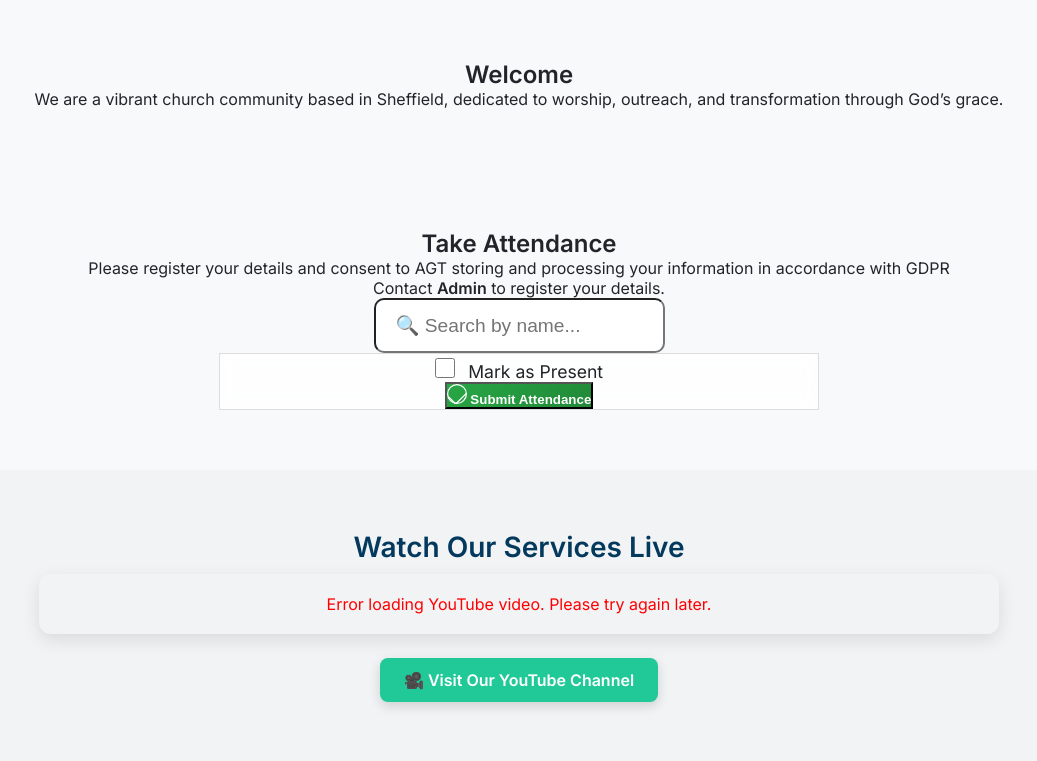
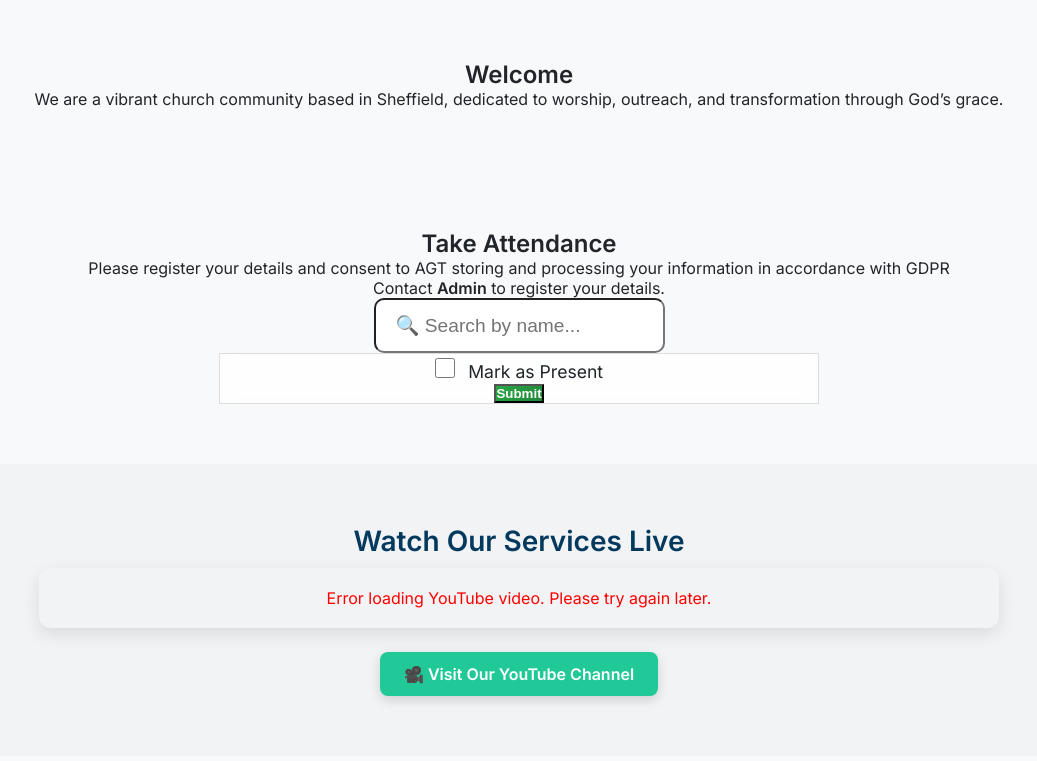
Before and after one commit to Tunnox/AGTWeb, a Flask app: page / in a window 1280 px wide. Shown: the part 265-1026 px from the top of the page, without its empty margins (121-1158 px from the left). Run offline with Flask 3, Linux system fonts and the light colour scheme; some libraries are stand-ins or nearby versions.

Commit message:
Update main.html

```diff
--- a/api/templates/main.html
+++ b/api/templates/main.html
@@ -305,11 +305,7 @@ header::after {
     </div>
 
     <button id="submitAttendance" class="btn w-100 d-flex align-items-center justify-content-center gap-2 py-2 px-4 rounded-3 shadow-sm border-0" style="background: linear-gradient(135deg, #28a745, #218838); color: white; font-weight: 600; transition: background 0.3s ease;">
-  <svg xmlns="http://www.w3.org/2000/svg" width="20" height="20" fill="currentColor" class="bi bi-check-circle" viewBox="0 0 16 16">
-    <path d="M15.854 7.146a.5.5 0 0 0-.708 0L7 15.293 1.854 10.146a.5.5 0 1 0-.708.708l5.5 5.5a.5.5 0 0 0 .708 0l8.5-8.5a.5.5 0 0 0 0-.708z"/>
-    <path d="M8 0a8 8 0 1 0 0 16A8 8 0 0 0 8 0zm0 1a7 7 0 1 1 0 14A7 7 0 0 1 8 1z"/>
-  </svg>
-  Submit Attendance
+  Submit
 </button>
 
   </div>
```
